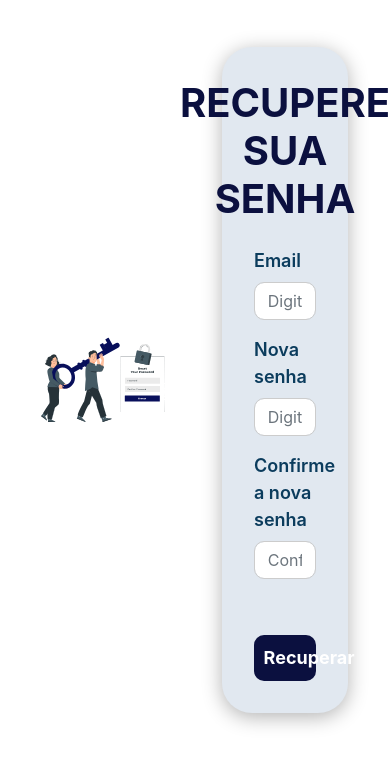
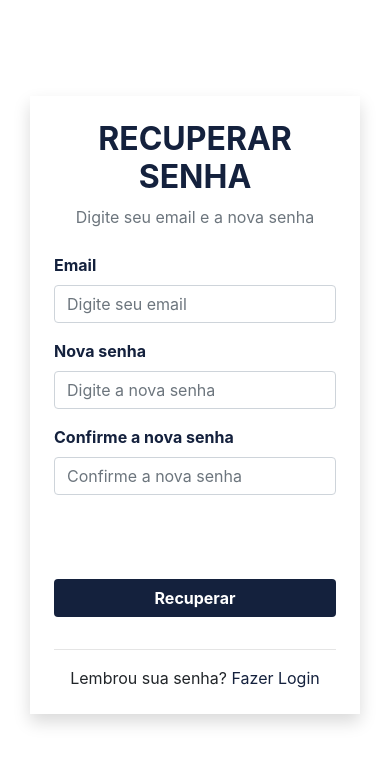
Before and after one commit to MariaEduardaBarros/T1_DesWeb, a PHP site: page /recuperarSenha.php in a window 390 px wide. Shown: the part 71-844 px from the top of the page. Run offline with PHP 8.4, Linux system fonts and the light colour scheme.

Commit message:
adiciona responsividade na páginas de cadastro, login e recuperação de senha

```diff
--- a/views/recuperarSenha.php
+++ b/views/recuperarSenha.php
@@ -1,32 +1,34 @@
 <?php
 require_once "includes/cabecalho.inc.php";
 ?>
-    <div class="container-fluid recuperar">
-        <div class="row no-gutters">
-            <div class="col-6">
-                <div id="recuperar-esquerda">
-                        <img src="imagens/reset-password-animate.svg" id="recuperar-img">
+<div class="container-fluid min-vh-100 d-flex align-items-center justify-content-center pt-5">
+    <div class="row w-100 justify-content-center">
+
+        <div class="col-lg-6 col-md-6 d-none d-md-flex justify-content-center align-items-center mb-4 mb-md-0">
+            <img src="imagens/reset-password-animate.svg" class="img-fluid w-75" alt="Imagem ilustrativa de recuperação de senha">
         </div>
+
+        <div class="col-lg-4 col-md-6 d-flex justify-content-center align-items-center py-5 py-md-0">
+            <div class="p-4 p-md-5 bg-white shadow w-100">
+
+                <h1 class="text-center fw-bold mb-2" style="font-size: 2rem; font-weight: bold; color: #14213D;">RECUPERAR SENHA</h1>
+                <p class="text-center text-secondary mb-4">Digite seu email e a nova senha</p>
+
+                <form action="../controllers/controllerUsuario.php" method="get">
+                    <div class="mb-3 text-start">
+                        <label for="email" class="form-label fw-semibold" style="color: #14213D;"><strong>Email</strong></label>
+                        <input type="email" class="form-control" id="email" name="pEmail" placeholder="Digite seu email" required>
                     </div>
-            <div class="col-6">
-                <div id="recuperar-direita">
-                        <div id="content-recuperar">
-                                <h3 id="titulo-recuperar">RECUPERE SUA SENHA</h3>
+                    <div class="mb-3 text-start">
+                        <label for="senha" class="form-label fw-semibold" style="color: #14213D;"><strong>Nova senha</strong></label>
+                        <input type="password" class="form-control" id="senha" name="pSenha" placeholder="Digite a nova senha" required>
+                    </div>
+                    <div class="mb-3 text-start">
+                        <label for="confirmacao" class="form-label fw-semibold" style="color: #14213D;"><strong>Confirme a nova senha</strong></label>
+                        <input type="password" class="form-control" id="confirmacao" name="pConfirmacaoSenha" placeholder="Confirme a nova senha" required>
+                    </div>
 
-                                <form action="../controllers/controllerUsuario.php" method="get" id="form-recuperar">
-                                    <div class="form-group formulario">
-                                        <label for="email">Email</label>
-                                        <input type="email" class="form-control formulario-input" id="email" name="pEmail" placeholder="Digite seu email" required>
-                                    </div>
-                                    <div class="form-group formulario">
-                                        <label for="senha">Nova senha</label>
-                                        <input type="password" class="form-control formulario-input" id="senha" name="pSenha" placeholder="Digite a nova senha" required>
-                                    </div>
-                                    <div class="form-group formulario">
-                                        <label for="confirmacao">Confirme a nova senha</label>
-                                        <input type="password" class="form-control formulario-input" id="confirmacao" name="pConfirmacaoSenha" placeholder="Confirme a nova senha" required>
-                                    </div>
-                                    <div class="recuperar-error">
+                    <div class="mb-3 text-center">
                         <?php
                             $msg = "&nbsp;";
                             $erro = "&nbsp;";
@@ -43,23 +45,27 @@
                             if(isset($_REQUEST['msg'])){
                                 $tipo = (int)$_REQUEST['msg'];
                                 if($tipo == 1){
-                                                    $msg = "Senha atualizada com sucesso! Faça seu <a class='recuperar-link' href='login.php'>Login</a>.";
+                                    $msg = "Senha atualizada com sucesso! Faça seu <a class='recuperar-link fw-semibold' href='login.php'>Login</a>.";
                                 }
                             }
                         ?>
+                        <p class="text-danger fw-semibold mb-1"><?=$erro ?></p>
+                        <p class="text-success fw-semibold mb-1"><?=$msg ?></p>
+                    </div>
 
-                                        <p id="erro"><?=$erro ?></p>
-                                        <p id="msg"><?=$msg ?></p>
+                    <button type="submit" class="btn w-100 fw-bold mb-3" style="background-color: #14213D; color: #fff;"><strong>Recuperar</strong></button>
+                    <input type="hidden" value="8" name="opcao">
+                </form>
+
+                <hr class="my-3">
+
+                <p class="text-center mb-0">
+                    Lembrou sua senha?
+                    <a href="login.php" class="text-decoration-none fw-semibold" style="color: #14213D;">Fazer Login</a>
+                </p>
 
             </div>
-                                    <button id="btn-recuperar" type="submit" class="btn w-100">Recuperar</button>
+        </div>
 
-                                    <input type="hidden" value="8" name="opcao">
-                                </form>
     </div>
 </div>
-            </div>
-        </div>
-    </div>
-</body>
-</html>
```
Also changed, not shown: views/cadastro.php (added, +95 -0 lines), views/index.php (+14 -9 lines), views/login.php (+32 -30 lines). Lines whose indentation alone changed are shown as unchanged.
